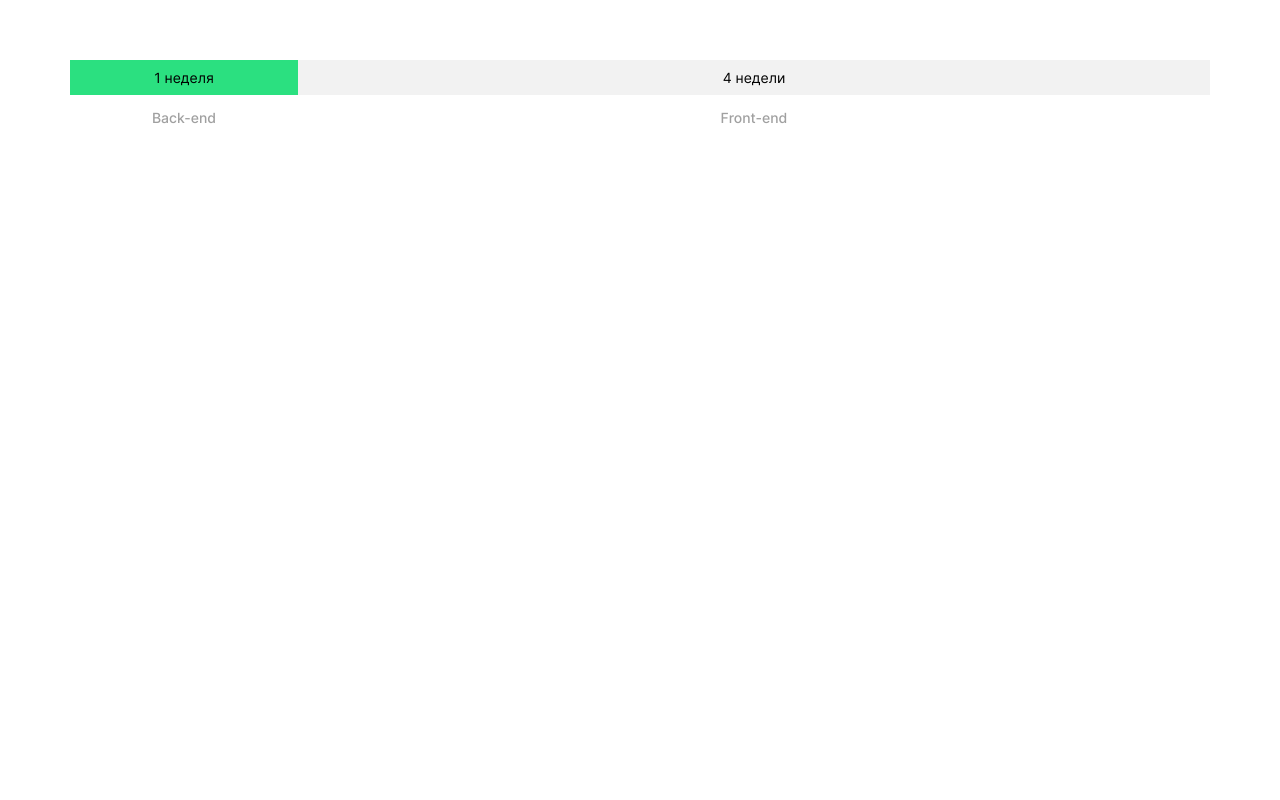
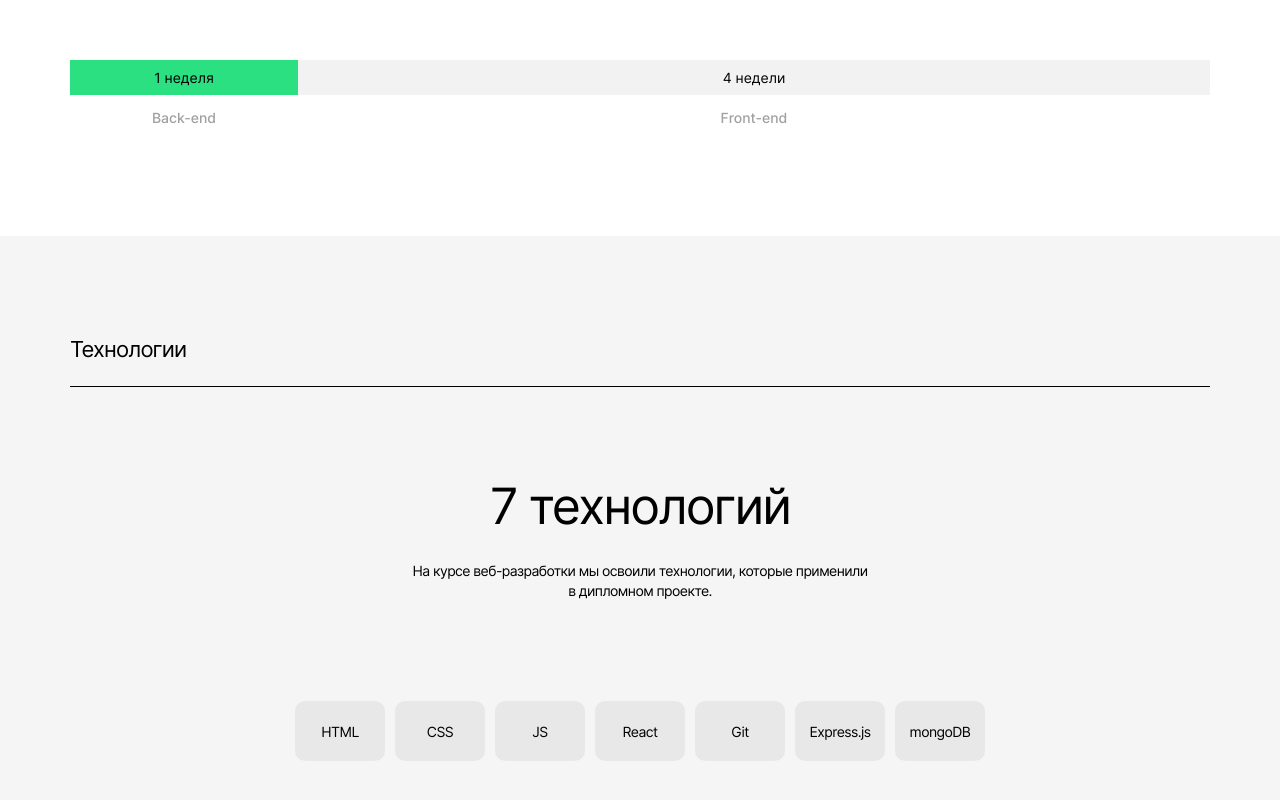
Before and after one commit to AVorber/movies-explorer-frontend, a React (Create React App) app: page / in a window 1280 px wide. Shown: the part 959-1759 px from the top of the page. Before the commit the page ends 1195 px from the top, so only its background shows below. Built offline with nearby package versions, Linux system fonts and the light colour scheme.

Commit message:
feat: создает блок технологии

```diff
--- a/src/components/Main/Main.js
+++ b/src/components/Main/Main.js
@@ -1,6 +1,7 @@
 import React from 'react';
 import Promo from '../Main/Promo/Promo';
 import AboutProject from '../Main/AboutProject/AboutProject';
+import Techs from './Techs/Techs';
 import './Main.css';
 
 function Main() {
@@ -8,6 +9,7 @@ function Main() {
     <main className='content'>
       <Promo />
       <AboutProject />
+      <Techs />
     </main>
   );
 }
--- a/src/components/Main/NavTab/NavTab.js
+++ b/src/components/Main/NavTab/NavTab.js
@@ -5,7 +5,7 @@ function NavTab() {
     <nav className='nav'>
       <ul className='nav__links'>
         <li><a href='#about-project' className='nav__link'>О проекте</a></li>
-        <li><a href='#tech' className='nav__link'>Технологии</a></li>
+        <li><a href='#techs' className='nav__link'>Технологии</a></li>
         <li><a href='#student' className='nav__link'>Студент</a></li>
       </ul>
     </nav>
--- /dev/null
+++ b/src/components/Main/Techs/Techs.css
@@ -0,0 +1,60 @@
+.techs {
+  display: flex;
+  flex-direction: column;
+  background-color: #f5f5f5;
+  padding: 100px 70px;
+}
+
+.techs__title {
+  font-weight: 400;
+  font-size: 22px;
+  line-height: 27px;
+  text-align: start;
+  letter-spacing: -0.04em;
+  padding-bottom: 23px;
+  border-bottom: solid 1px black;
+  margin: 0;
+}
+
+.techs__sub-title {
+  font-weight: 400;
+  font-size: 50px;
+  line-height: 58px;
+  text-align: center;
+  letter-spacing: -0.04em;
+  margin: 90px 0 0;
+}
+
+.techs__description {
+  max-width: 460px;
+  font-weight: 400;
+  font-size: 14px;
+  line-height: 20px;
+  text-align: center;
+  letter-spacing: -0.04em;
+  margin: 26px auto 0;
+}
+
+.techs-list {
+  display: flex;
+  justify-content: center;
+  gap: 10px;
+  margin: 100px 0 0;
+  padding: 0;
+  list-style-type: none;
+}
+
+.techs-list__item {
+  display: flex;
+  align-items: center;
+  justify-content: center;
+  width: 90px;
+  height: 60px;
+  font-weight: 400;
+  font-size: 14px;
+  line-height: 17px;
+  letter-spacing: -0.04em;
+  background: #e8e8e8;
+  border-radius: 10px;
+  margin: 0;
+}
--- /dev/null
+++ b/src/components/Main/Techs/Techs.js
@@ -0,0 +1,26 @@
+import React from 'react';
+import './Techs.css';
+
+function Techs() {
+  return (
+    <section className='techs' id='techs'>
+      <h2 className='techs__title'>Технологии</h2>
+      <h3 className='techs__sub-title'>7 технологий</h3>
+      <p className='techs__description'>
+        На курсе веб-разработки мы освоили технологии,
+        которые применили в дипломном проекте.
+      </p>
+      <ul className='techs-list'>
+        <li className='techs-list__item'>HTML</li>
+        <li className='techs-list__item'>CSS</li>
+        <li className='techs-list__item'>JS</li>
+        <li className='techs-list__item'>React</li>
+        <li className='techs-list__item'>Git</li>
+        <li className='techs-list__item'>Express.js</li>
+        <li className='techs-list__item'>mongoDB</li>
+      </ul>
+    </section>
+  );
+}
+
+export default Techs;
```
